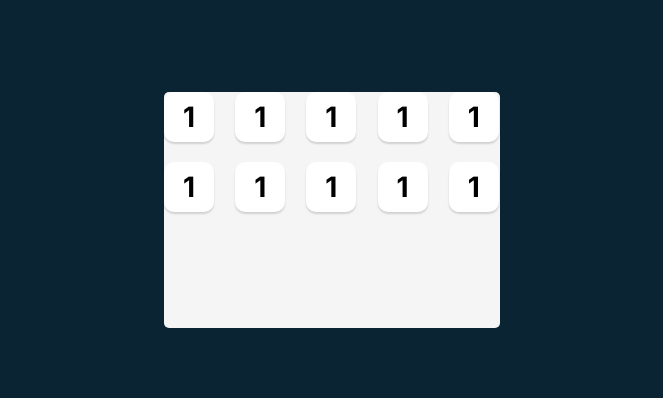
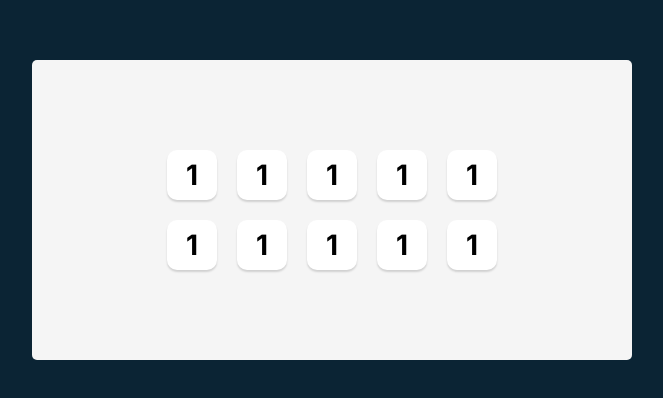
Before and after one commit to Alto0327/Tenzie, a React (Vite) app: page / in a window 1280 px wide. Shown: the part 190-588 px from the top of the page, without its empty margins (308-971 px from the left). Built offline with nearby package versions, Linux system fonts and the light colour scheme.

Commit message:
Fixed Positioning of dice

```diff
--- a/src/index.css
+++ b/src/index.css
@@ -15,7 +15,7 @@ body {
 
 div#root {
   height: 300px;
-  width: 400px;
+  /* width: 400px; */
   display: flex;
   justify-content: center;
   align-items: center;
@@ -23,7 +23,11 @@ div#root {
 
 main {
   background-color: #F5F5F5;
-  height: 100%;
-  width: 100%;
-  border-radius: 5px
+  height: 300px;
+  width: 600px;
+  border-radius: 5px;
+  display: flex;
+  flex-direction: column;
+  justify-content: center;
+  align-items: center;
 }
```
